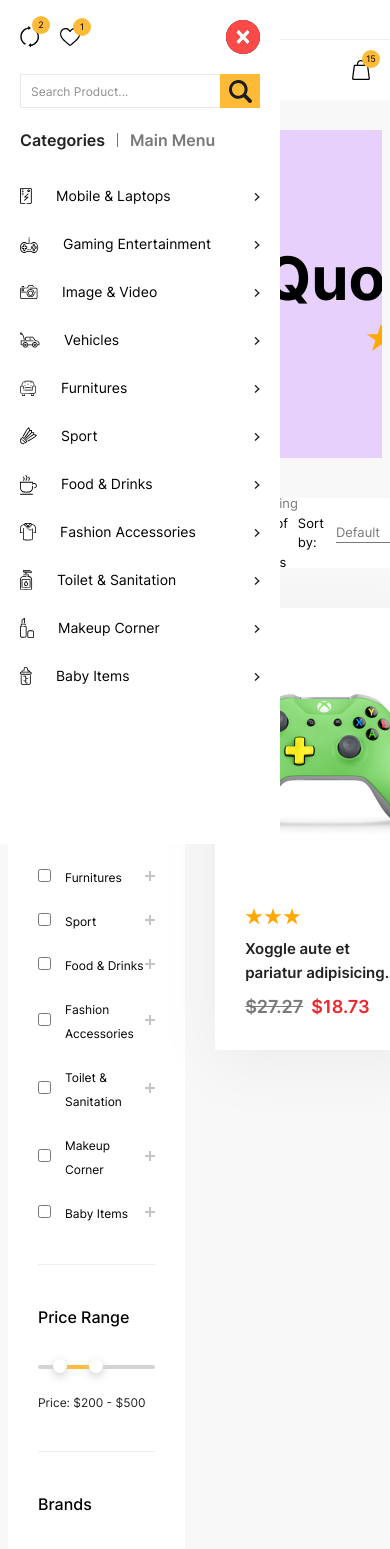
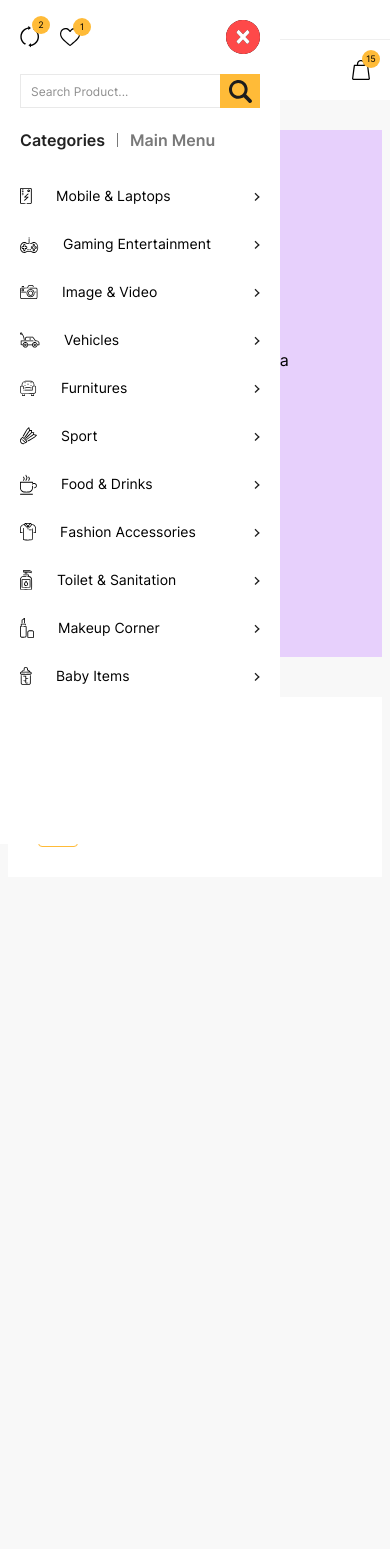
Before and after one commit to ifedayoagboola/bitsgiga-client, a React (Create React App) app: page /saller-page in a window 390 px wide. Shown: the top 1549 px of the page. Built offline with nearby package versions, Linux system fonts and the light colour scheme.

Commit message:
saller page done

```diff
--- a/src/components/SallerPage/ProductsFilter.jsx
+++ b/src/components/SallerPage/ProductsFilter.jsx
@@ -10,16 +10,21 @@ export default function ProductsFilter({
   storage,
   filterstorage,
   className,
+  filterToggle,
+  filterToggleHandler,
 }) {
   return (
+    <>
       <div
-      className={`filter-widget w-full bg-white px-[30px] pt-[40px] ${
+        className={`filter-widget w-full fixed lg:relative left-0 top-0 h-screen z-10 lg:h-auto overflow-y-scroll lg:overflow-y-auto bg-white px-[30px] pt-[40px] ${
           className || ""
-      }`}
+        }  ${filterToggle ? "block" : "hidden lg:block"}`}
       >
         <div className="filter-subject-item pb-10 border-b border-qgray-border">
           <div className="subject-title mb-[30px]">
-          <h1 className="text-black text-base font-500">Product categories</h1>
+            <h1 className="text-black text-base font-500">
+              Product categories
+            </h1>
           </div>
           <div className="filter-items">
             <ul>
@@ -820,6 +825,25 @@ export default function ProductsFilter({
             </ul>
           </div>
         </div>
+        <button
+          onClick={filterToggleHandler}
+          type="button"
+          className="w-10 h-10 fixed top-5 right-5 z-50 rounded  lg:hidden flex justify-center items-center border border-qred text-qred"
+        >
+          <svg
+            xmlns="http://www.w3.org/2000/svg"
+            className="h-5 w-5"
+            viewBox="0 0 20 20"
+            fill="currentColor"
+          >
+            <path
+              fillRule="evenodd"
+              d="M4.293 4.293a1 1 0 011.414 0L10 8.586l4.293-4.293a1 1 0 111.414 1.414L11.414 10l4.293 4.293a1 1 0 01-1.414 1.414L10 11.414l-4.293 4.293a1 1 0 01-1.414-1.414L8.586 10 4.293 5.707a1 1 0 010-1.414z"
+              clipRule="evenodd"
+            />
+          </svg>
+        </button>
       </div>
+    </>
   );
 }
--- a/src/components/SallerPage/index.jsx
+++ b/src/components/SallerPage/index.jsx
@@ -49,6 +49,7 @@ export default function SallerPage() {
   const filterStorage = (value) => {
     setStorage(value);
   };
+  const [filterToggle, setToggle] = useState(false);
 
   const { products } = productDatas;
 
@@ -59,7 +60,7 @@ export default function SallerPage() {
           <div className="container-x mx-auto">
             <div
               data-aos="fade-right"
-              className="saller-info w-full mb-[40px] h-[328px]  flex justify-between items-center px-11 overflow-hidden relative"
+              className="saller-info w-full mb-[40px] sm:h-[328px]  sm:flex justify-between items-center px-11 overflow-hidden relative py-10 sm:py-0"
               style={{
                 background: `url(${process.env.PUBLIC_URL}/assets/images/saller-cover.png) no-repeat`,
                 backgroundSize: "cover",
@@ -71,7 +72,7 @@ export default function SallerPage() {
                 </span>
               </div>
 
-              <div className="saller-text-details mt-[55px]">
+              <div className="saller-text-details sm:mt-[55px] mt-[100px]">
                 <ul>
                   <li className="text-black flex space-x-5 items-center leading-9 text-base font-normal">
                     <span>
@@ -131,7 +132,7 @@ export default function SallerPage() {
                 </ul>
               </div>
 
-              <div className="saller-name">
+              <div className="saller-name lg:block hidden">
                 <h1 className="text-[60px] font-bold">Quomodosoft</h1>
                 <div className="flex justify-center">
                   <div className="flex">
@@ -145,8 +146,8 @@ export default function SallerPage() {
                 </div>
               </div>
 
-              <div className="saller-logo ">
-                <div className="flex justify-center">
+              <div className="saller-logo mt-5 sm:mt-5">
+                <div className="flex sm:justify-center justify-start">
                   <div className="w-[170px] h-[170px] flex justify-center items-center rounded-full bg-white mb-1">
                     <img
                       src={`${process.env.PUBLIC_URL}/assets/images/saller-7.png`}
@@ -155,14 +156,18 @@ export default function SallerPage() {
                     />
                   </div>
                 </div>
-                <span className="text-[30px] font-medium text-center">
-                  Quomodosoft
-                </span>
+                <div className="flex sm:justify-center justify-start">
+                  <span className="text-[30px] font-medium text-center">
+                    Quomodosoft
+                  </span>
+                </div>
               </div>
             </div>
-            <div className="w-full flex space-x-[30px]">
-              <div className="w-[270px]">
+            <div className="w-full lg:flex lg:space-x-[30px]">
+              <div className="lg:w-[270px]">
                 <ProductsFilter
+                  filterToggle={filterToggle}
+                  filterToggleHandler={() => setToggle(!filterToggle)}
                   filters={filters}
                   checkboxHandler={checkboxHandler}
                   volume={volume}
@@ -171,7 +176,8 @@ export default function SallerPage() {
                   filterstorage={filterStorage}
                   className="mb-[30px]"
                 />
-                <div className="w-full h-[295px]">
+                {/* ads */}
+                <div className="w-full hidden lg:block h-[295px]">
                   <img
                     src={`${process.env.PUBLIC_URL}/assets/images/ads-5.png`}
                     alt=""
@@ -181,7 +187,7 @@ export default function SallerPage() {
               </div>
 
               <div className="flex-1">
-                <div className="products-sorting w-full bg-white h-[70px] flex justify-between items-center p-[30px] mb-[40px]">
+                <div className="products-sorting w-full bg-white md:h-[70px] flex md:flex-row flex-col md:space-y-0 space-y-5 md:justify-between md:items-center p-[30px] mb-[40px]">
                   <div>
                     <p className="font-400 text-[13px]">
                       <span className="text-qgray"> Showing</span> 1–16 of 66
@@ -207,8 +213,28 @@ export default function SallerPage() {
                       </span>
                     </div>
                   </div>
+                  <button
+                    onClick={() => setToggle(!filterToggle)}
+                    type="button"
+                    className="w-10 lg:hidden h-10 rounded flex justify-center items-center border border-qyellow text-qyellow"
+                  >
+                    <svg
+                      xmlns="http://www.w3.org/2000/svg"
+                      className="h-6 w-6"
+                      fill="none"
+                      viewBox="0 0 24 24"
+                      stroke="currentColor"
+                      strokeWidth="2"
+                    >
+                      <path
+                        strokeLinecap="round"
+                        strokeLinejoin="round"
+                        d="M3 4a1 1 0 011-1h16a1 1 0 011 1v2.586a1 1 0 01-.293.707l-6.414 6.414a1 1 0 00-.293.707V17l-4 4v-6.586a1 1 0 00-.293-.707L3.293 7.293A1 1 0 013 6.586V4z"
+                      />
+                    </svg>
+                  </button>
                 </div>
-                <div className="grid xl:grid-cols-4 lg:grid-cols-3 sm:grid-cols-2 grid-cols-1 xl:gap-[30px] gap-5 mb-[40px]">
+                <div className="grid xl:grid-cols-3 sm:grid-cols-2 grid-cols-1  xl:gap-[30px] gap-5 mb-[40px]">
                   <DataIteration datas={products} startLength={0} endLength={6}>
                     {({ datas }) => (
                       <div data-aos="fade-up" key={datas.id}>
@@ -225,7 +251,7 @@ export default function SallerPage() {
                     className="w-full h-full object-contain"
                   />
                 </div>
-                <div className="grid xl:grid-cols-4 lg:grid-cols-3 sm:grid-cols-2 grid-cols-1 xl:gap-[30px] gap-5 mb-[40px]">
+                <div className="grid xl:grid-cols-3 sm:grid-cols-2 grid-cols-1 xl:gap-[30px] gap-5 mb-[40px]">
                   <DataIteration
                     datas={products}
                     startLength={6}
```
Also changed, not shown: 1 other file (tests, documents, lock files or other folders). Lines whose indentation alone changed are shown as unchanged.
